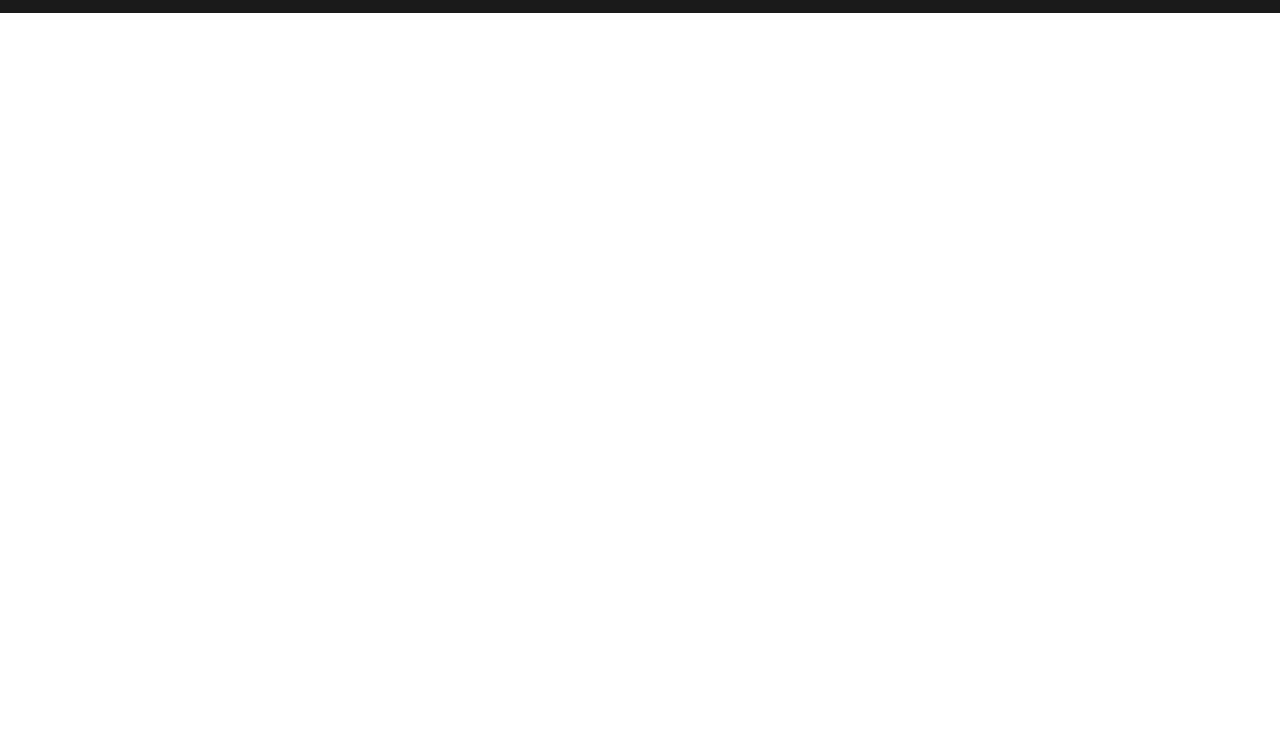
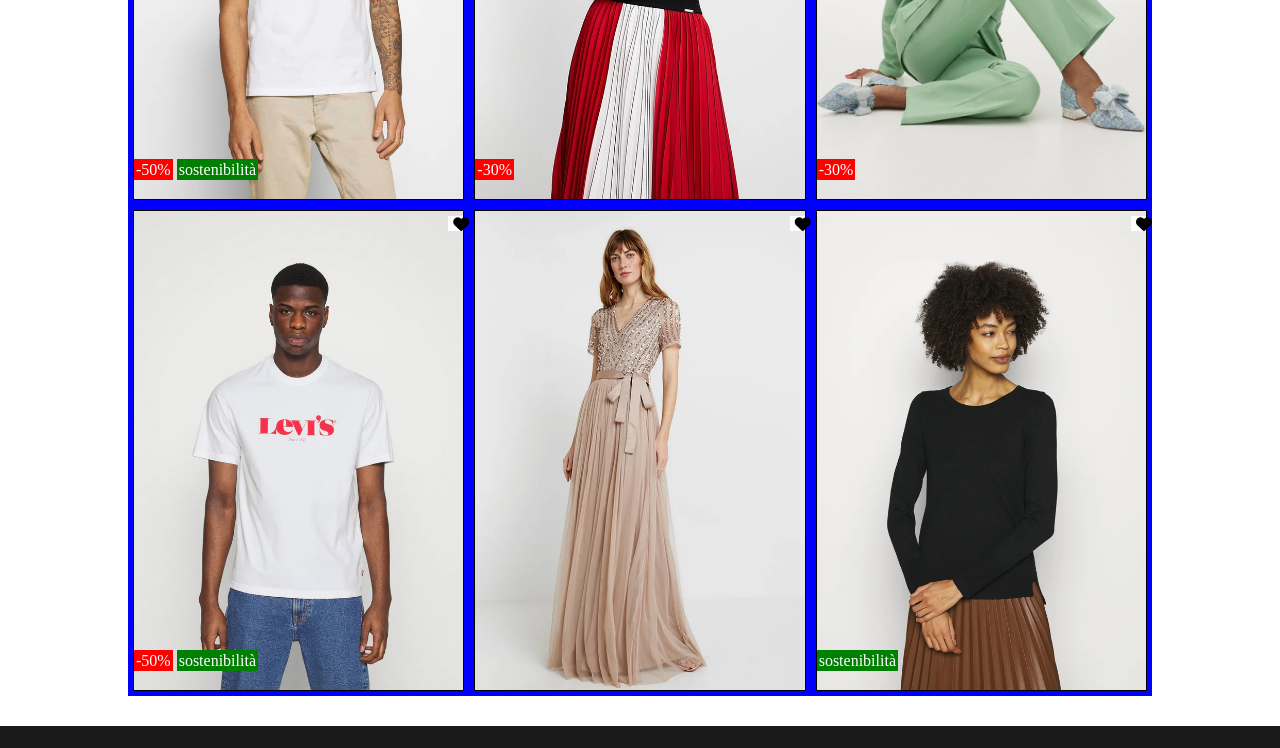
Before and after one commit to AntonioBoksic/html-css-boolando, a plain HTML site: page index.html in a window 1280 px wide. Shown: the part 387-1135 px from the top of the page. Before the commit the page ends 800 px from the top, so only its background shows below. Drawn offline with Linux system fonts and the light colour scheme.

Commit message:
main quasi finito, manca da aggiustare il like, aggiungere hover, descrizione sotto i prodotti

```diff
--- a/css/style.css
+++ b/css/style.css
@@ -15,6 +15,7 @@ header {
     position: fixed;
     top: 0;
     left: 0;
+    z-index: 10;
 }
 
 .container.header {
@@ -70,21 +71,54 @@ main {
     width:80%;
     height: 100%;
     margin: auto;
-    display: flex;
-    justify-content: space-between;
-    align-items: center;
     background-color: blue;
 }
 
 .row.main {
     display: flex;
-    height: 200px;
 }
 
-.product-column
+.product-column {
+    width: calc(100% /3);
+    margin: 5px;
+    border: 1px solid black;
+    position: relative;
+}
 
-img.product {
+.img.product {
     height: 100%;
+    width: 100%;
+    text-align: center;
+
+}
+
+.like{
+    color: black;
+    background-color: white;
+    height: 15px;
+    width: 15px;
+    position: absolute;
+    top: 5px;
+    right: 0;
+}
+
+.labels {
+    position: absolute;
+    bottom: 20px;
+    left: 0px;
+}
+
+.label {
+    padding: 2px;
+    color: white;
+}
+
+.label.discount {
+    background-color: red;
+}
+
+.label.sostenibility {
+    background-color: green;
 }
 
 /*  */
@@ -96,6 +130,7 @@ footer {
     height: 100px;
     width: 100%;
     color: white;
+    margin-top: 30px;
 }
 
 .container.footer {
@@ -165,3 +200,7 @@ border: 1px solid black;
     border: 1px solid black;
 }
 */
+
+.product-column {
+border: 1px solid black;
+}
--- a/index.html
+++ b/index.html
@@ -52,33 +52,60 @@
      <div class="container main">
         <!-- prima riga  -->
         <div class="row main">
+            <!-- primo prodotto -->
+            <div class="product-column">
 
-            <div class="product-column">
                 <img class="img product" src="img/1.webp" alt="">
+                <div class=><i class="fa-solid fa-heart like"></i></div>
+                <div class="labels">
+                    <span class="label discount">-50%</span>
+                    <span class="label sostenibility">sostenibilità</span>
+                </div>
             </div>
 
+
+            <!-- secondo prodotto  -->
             <div class="product-column">
-                <img class="img product" src="img/1.webp" alt="">
+                <img class="img product" src="img/2.webp" alt="">
+                <div class=><i class="fa-solid fa-heart like"></i></div>
+                <div class="labels">
+                    <span class="label discount">-30%</span>
+                </div>
             </div>
 
+            <!-- terzo prodotto  -->
             <div class="product-column">
-                <img class="img product" src="img/1.webp" alt="">
+                <img class="img product" src="img/3.webp" alt="">
+                <div class=><i class="fa-solid fa-heart like"></i></div>
+                <div class="labels">
+                    <span class="label discount">-30%</span>
+                </div>
             </div>
 
         </div>
         <!-- seconda riga  -->
         <div class="row main">
-
+            <!-- quarto prodotto  -->
             <div class="product-column">
-                <img class="img product" src="img/1.webp" alt="">
+                <img class="img product" src="img/4.webp" alt="">
+                <div class=><i class="fa-solid fa-heart like"></i></div>
+                <div class="labels">
+                    <span class="label discount">-50%</span>
+                    <span class="label sostenibility">sostenibilità</span>
+                </div>
             </div>
 
             <div class="product-column">
-                <img class="img product" src="img/1.webp" alt="">
+                <img class="img product" src="img/5.webp" alt="">
+                <div class=><i class="fa-solid fa-heart like"></i></div>
             </div>
 
             <div class="product-column">
-                <img class="img product" src="img/1.webp" alt="">
+                <img class="img product" src="img/6.webp" alt="">
+                <div class=><i class="fa-solid fa-heart like"></i></div>
+                <div class="labels">
+                    <span class="label sostenibility">sostenibilità</span>
+                </div>
             </div>
 
         </div>
```
